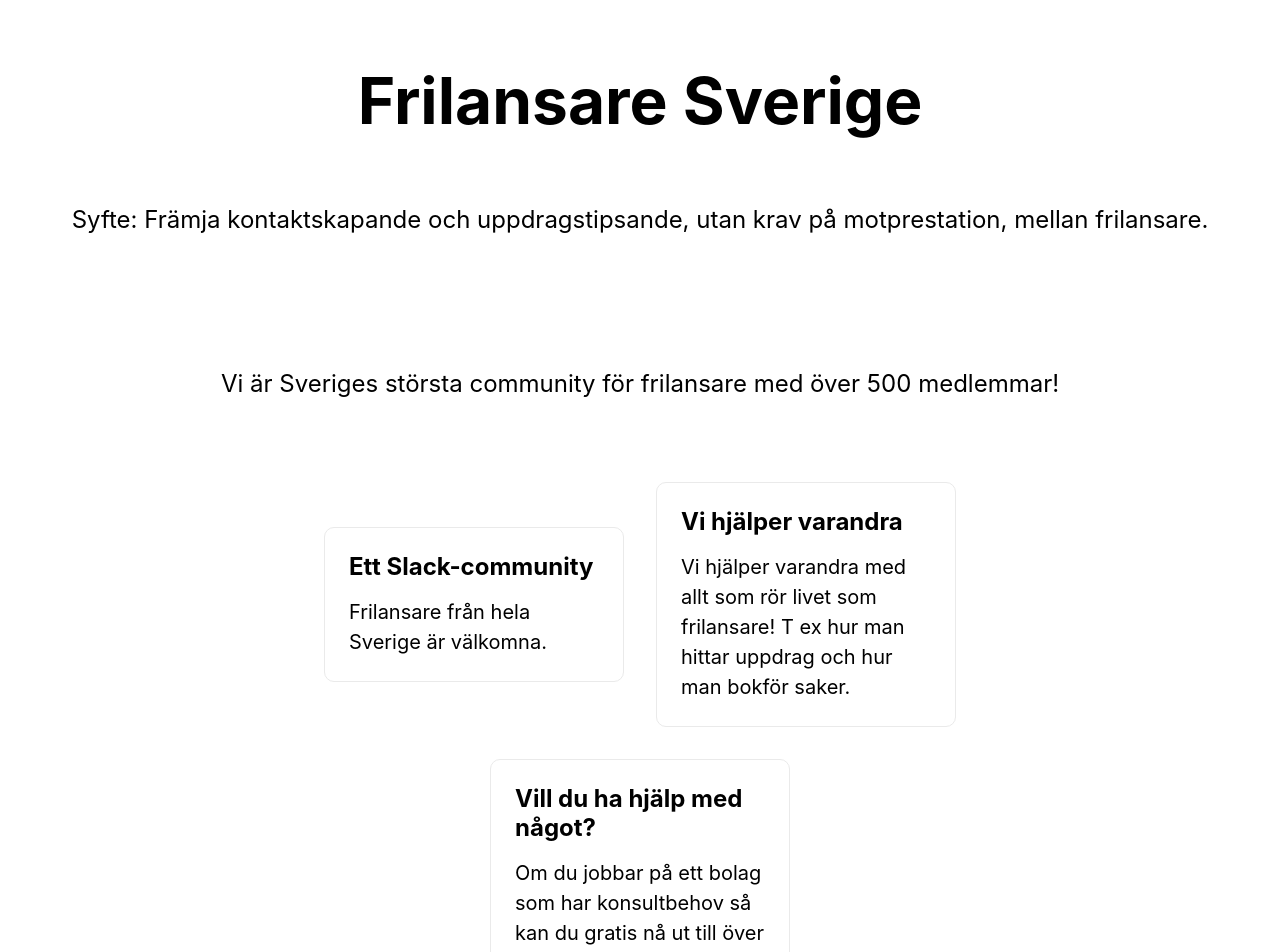
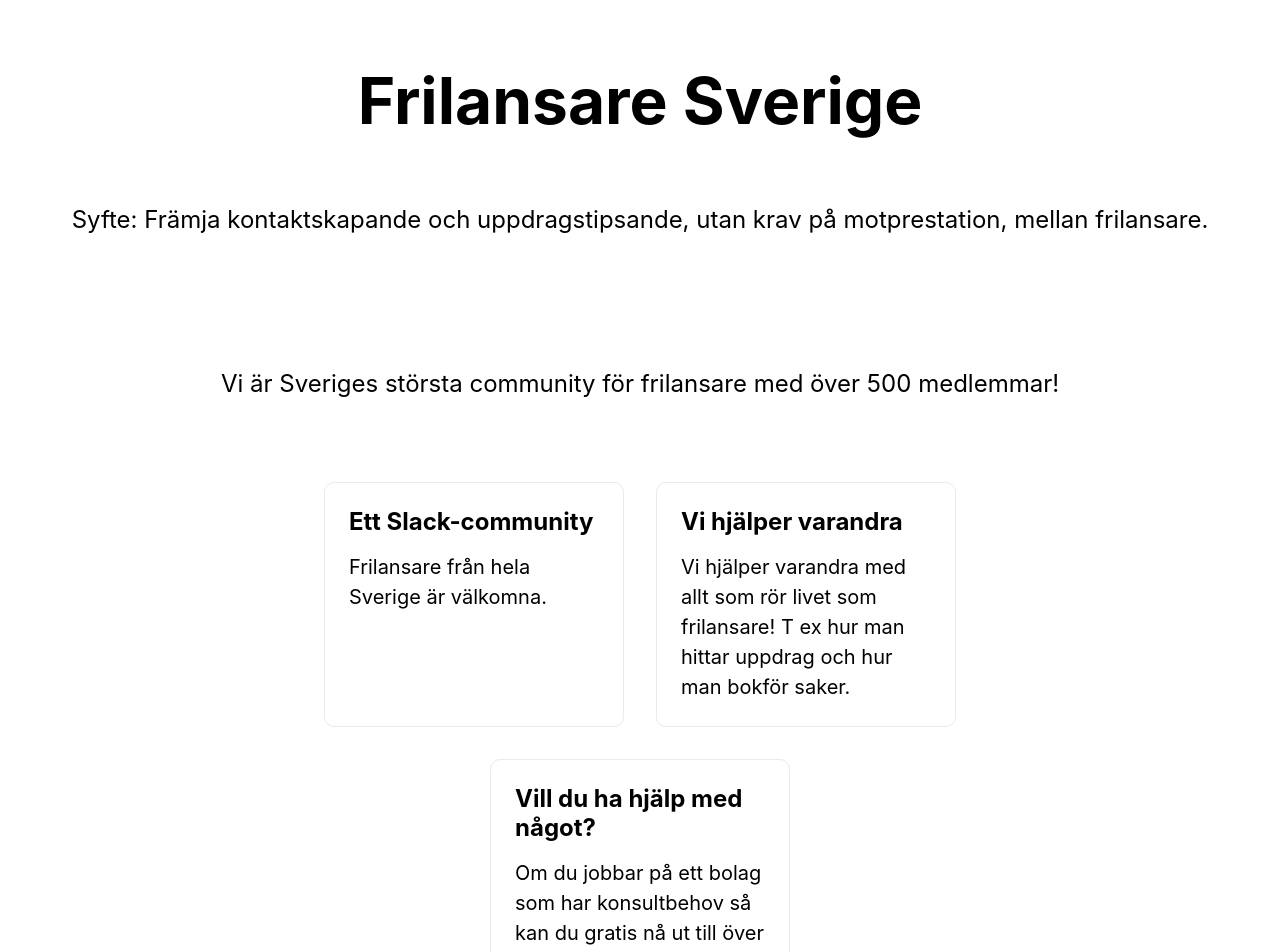
Before and after one commit to frilansaresverige/frilansaresverige.se, a Next.js app: page / in a window 1280 px wide. Shown: the top 952 px of the page. Built offline with nearby package versions, Linux system fonts and the light colour scheme.

Commit message:
feat: align boxes

```diff
--- a/styles/Home.module.css
+++ b/styles/Home.module.css
@@ -70,7 +70,7 @@
 
 .grid {
   display: flex;
-  align-items: center;
+  align-items: stretch;
   justify-content: center;
   flex-wrap: wrap;
   max-width: 800px;
```
